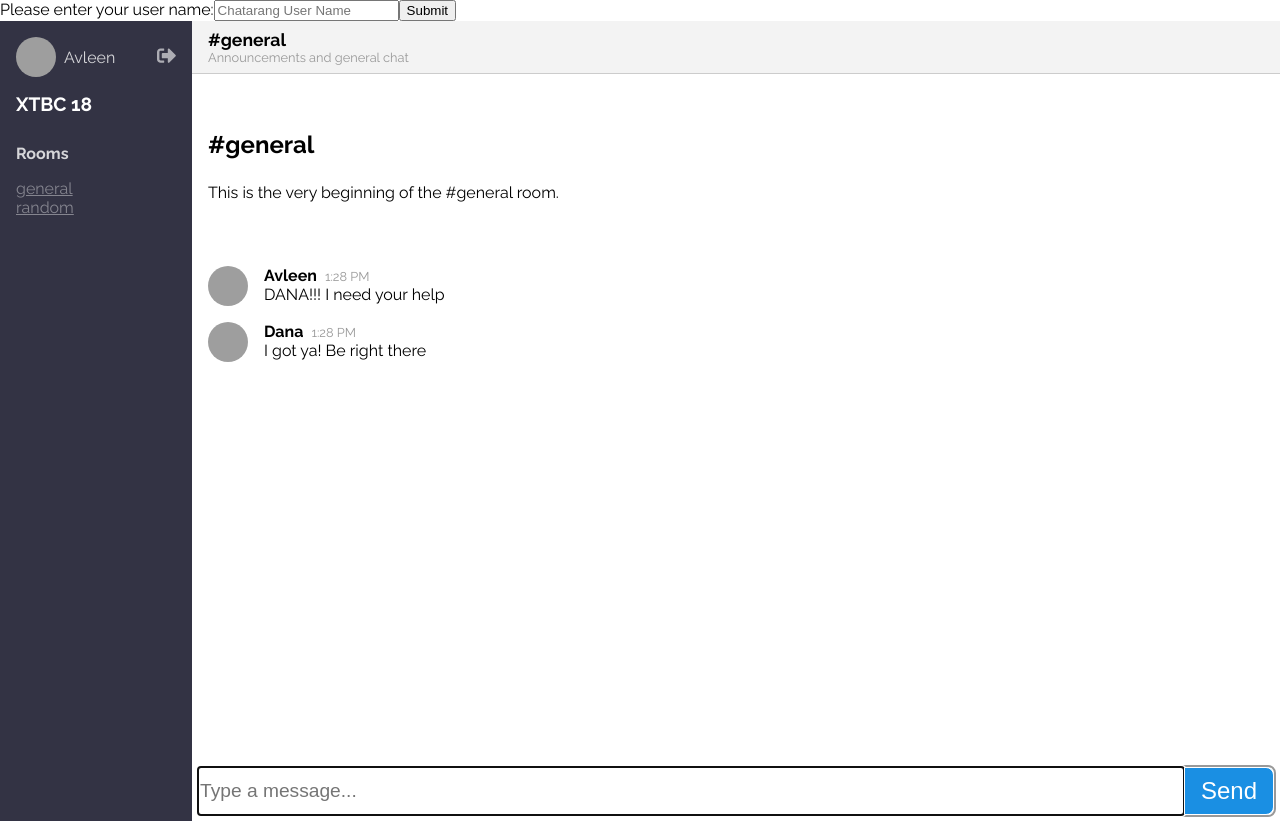
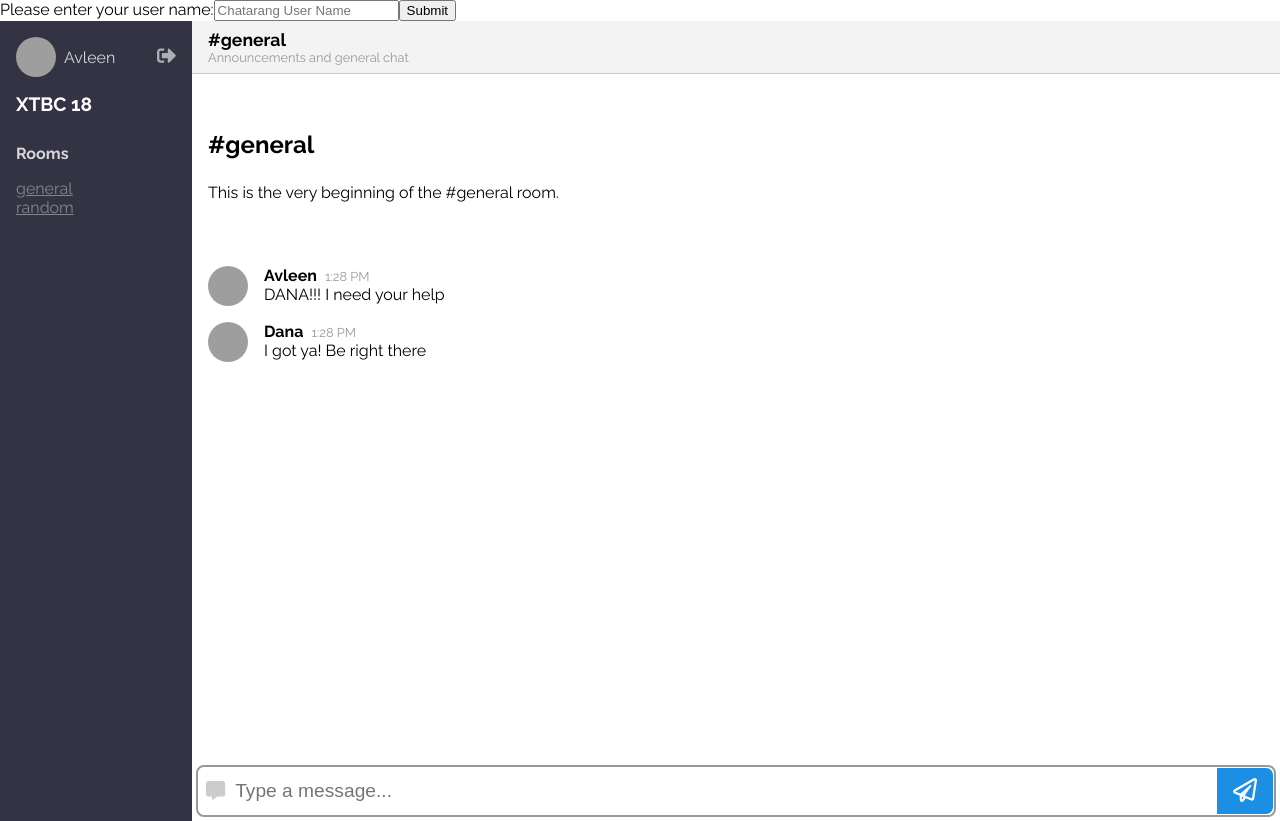
Before and after one commit to avleen2898/chatarang, a React (Create React App) app: page / in a window 1280 px wide. Built offline with nearby package versions, Linux system fonts and the light colour scheme; grey boxes are pictures that could not be loaded.

Commit message:
Style MessageForm component

```diff
--- a/src/MessageForm.js
+++ b/src/MessageForm.js
@@ -1,40 +1,52 @@
-import React, {Component} from 'react';
+import React, { Component } from 'react'
+import { StyleSheet, css } from 'aphrodite'
 
-class MessageForm extends Component{
+class MessageForm extends Component {
   state = {
     body: '',
   }
 
-    handleChange = (ev) => {
-        this.setState({body: ev.target.value});
+  handleSubmit = (ev) => {
+    ev.preventDefault()
+    this.props.addMessage(this.state.body)
+    this.setState({ body: '' })
   }
 
-    handleSubmit = (ev) => {
-        ev.preventDefault();
-        this.props.addMessage(this.state.body);
-        this.setState({body: ''});
+  handleChange = (ev) => {
+    this.setState({ body: ev.target.value })
   }
 
-    render(){
+  render() {
     return (
-            <form className="MessageForm" onSubmit={this.handleSubmit} style={styles.messageForm}>
+      <form
+        className={`MessageForm ${css(styles.messageForm)}`}
+        onSubmit={this.handleSubmit}
+      >
+        <div className={css(styles.icon)}>
+          <i className="fas fa-comment-alt"></i>
+        </div>
         <input
+          autoFocus
+          required
+          className={css(styles.input)}
           type="text"
           name="body"
           placeholder="Type a message..."
           value={this.state.body}
           onChange={this.handleChange}
-                    style={styles.input}
-                    autoFocus
-                    required
         />
-                <button type="submit" style={styles.button}>Send</button>
+        <button
+          type="submit"
+          className={css(styles.button)}
+        >
+          <i className="far fa-paper-plane" title="Send"></i>
+        </button>
       </form>
     )
   }
 }
 
-const styles = {
+const styles = StyleSheet.create({
   messageForm: {
     backgroundColor: 'white',
     height: '3rem',
@@ -45,7 +57,8 @@ const styles = {
     margin: '0.25rem',
     padding: 0,
   },
-    chatIcon: {
+
+  icon: {
     display: 'flex',
     borderRadius: '0.5rem',
     alignItems: 'center',
@@ -54,11 +67,17 @@ const styles = {
     padding: '0 0.5rem',
     fontSize: '1.2rem',
   },
+
   input: {
     flex: 1,
     fontSize: '1.2rem',
     border: 0,
+
+    ':focus': {
+      outline: 0,
     },
+  },
+
   button: {
     fontSize: '1.5rem',
     backgroundColor: '#1A8FE3',
@@ -69,6 +88,6 @@ const styles = {
     borderBottomRightRadius: '0.5rem',
     border: '1px solid white',
   }
-}
+})
 
-export default MessageForm;
+export default MessageForm
```
Lines whose indentation alone changed are shown as unchanged.
